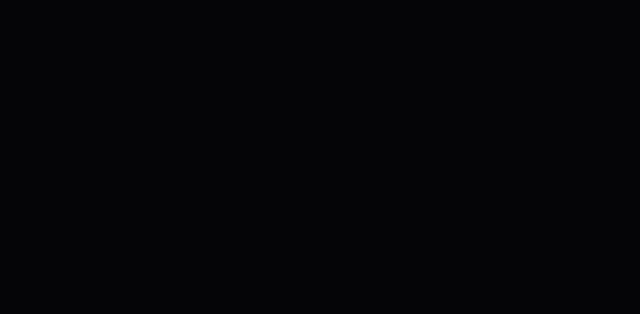
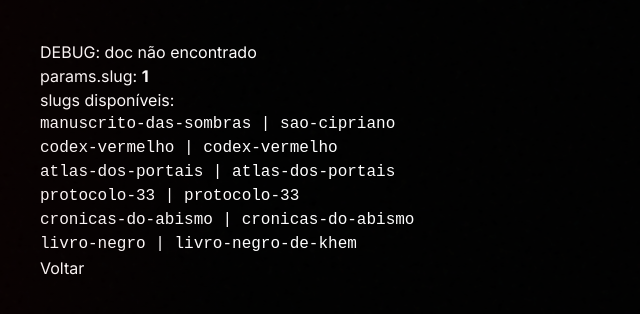
Before and after one commit to projetoeidos/eid0arc4n3, a Next.js app: page /arquivos/1 in a window 1280 px wide. Before the commit this address had no page. Shown: the top 314 px of the page, without its empty margins (0-640 px from the left). Built offline with nearby package versions, Linux system fonts and the light colour scheme.

Commit message:
debug slug route

```diff
--- a/app/arquivos/[slug]/page.tsx
+++ b/app/arquivos/[slug]/page.tsx
@@ -24,7 +24,30 @@ interface PageProps {
 export default function ArquivoSlugPage({ params }: PageProps) {
   const doc = DOCUMENTS.find((d: any) => d.id === params.slug || d.slug === params.slug)
 
-  if (!doc || !doc.released) return notFound()
+  if (!doc) {
+  return (
+    <main className="min-h-screen bg-black text-white p-10">
+      <h1>DEBUG: doc não encontrado</h1>
+      <p>params.slug: <b>{params.slug}</b></p>
+      <p>slugs disponíveis:</p>
+      <pre style={{ whiteSpace: "pre-wrap" }}>
+        {DOCUMENTS.map(d => `${d.id} | ${d.slug}`).join("\n")}
+      </pre>
+      <Link href="/arquivos">Voltar</Link>
+    </main>
+  )
+}
+
+if (!doc.released) {
+  return (
+    <main className="min-h-screen bg-black text-white p-10">
+      <h1>DEBUG: doc existe mas released=false</h1>
+      <p>id: {doc.id}</p>
+      <p>slug: {doc.slug}</p>
+      <Link href="/arquivos">Voltar</Link>
+    </main>
+  )
+}
 
   const pdfUrl = (doc as any).pdfUrl // esperado: "/pdfs/sao-cipriano.pdf"
   const content = (doc as any).content as string[] | undefined
```
